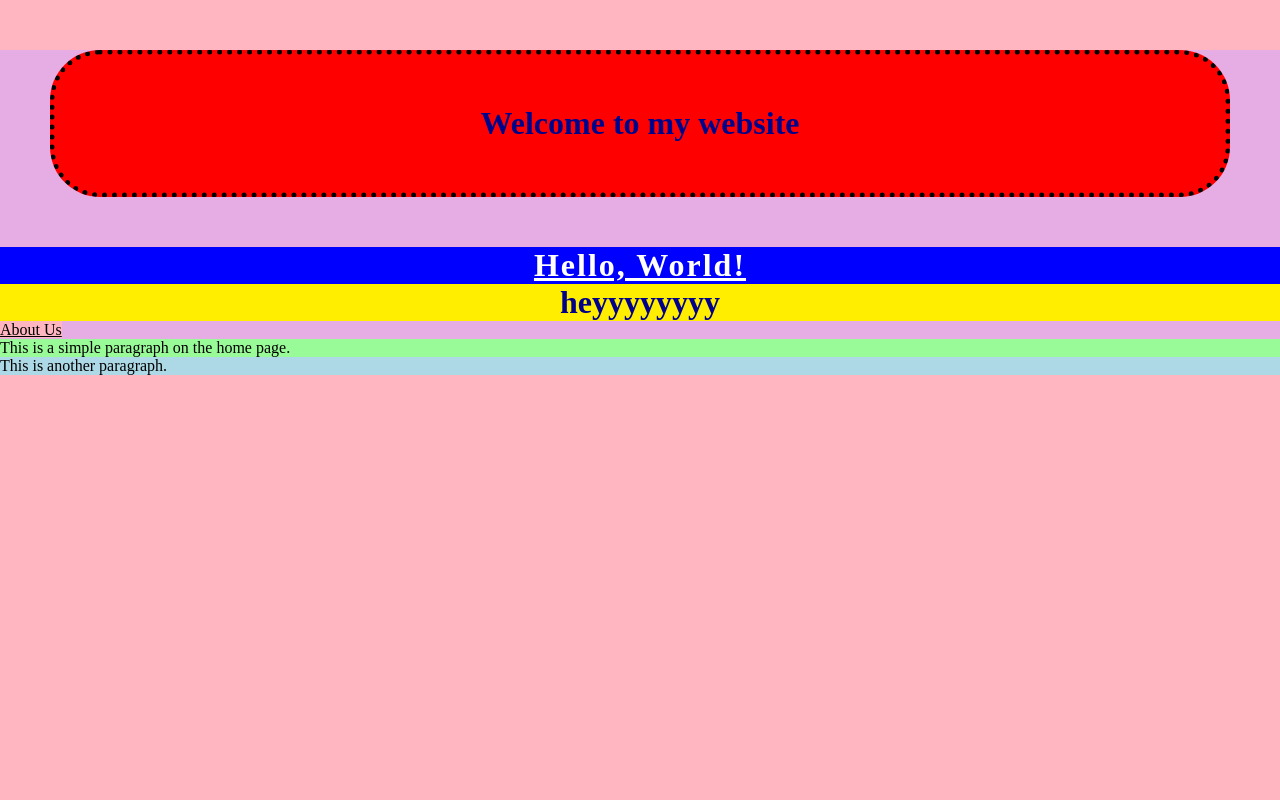
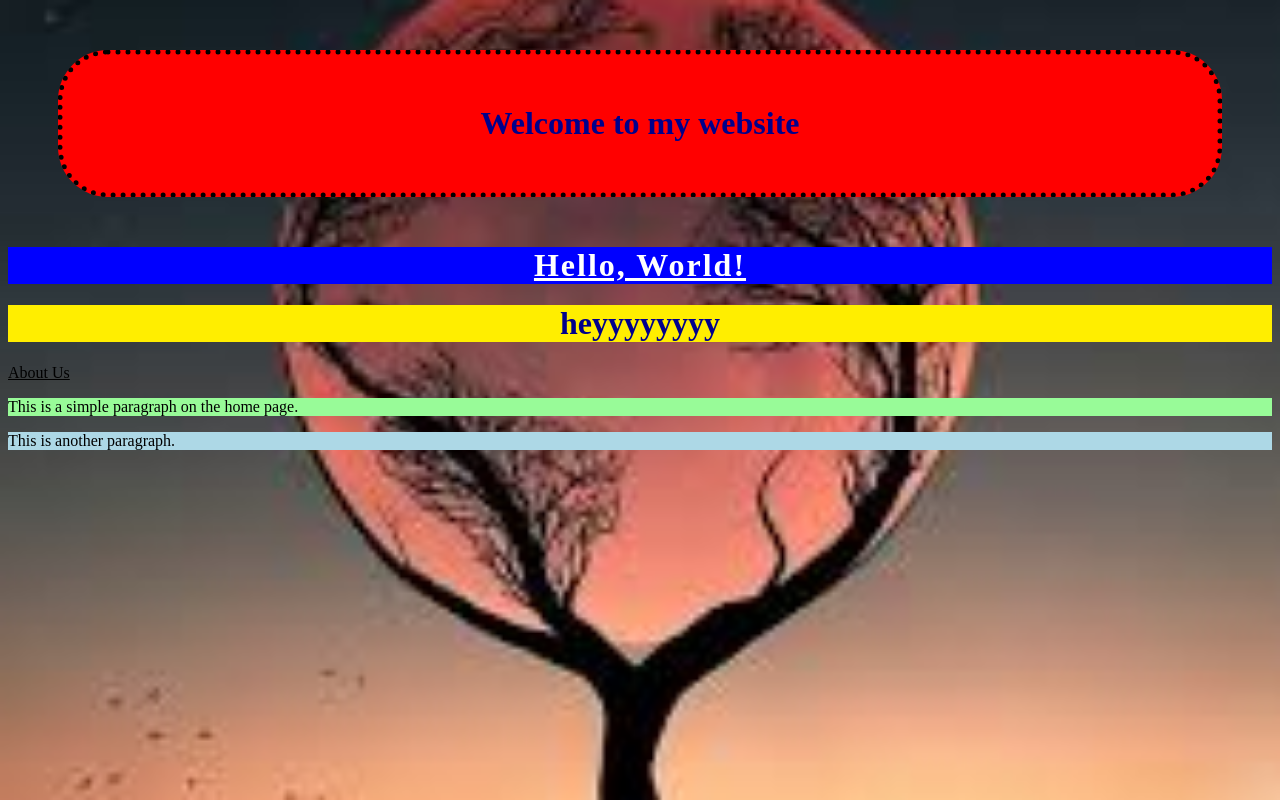
Before and after one commit to anu-git-lab/IT-Day-03, a plain HTML site: page index.html in a window 1280 px wide. Drawn offline with Linux system fonts and the light colour scheme.

Commit message:
add background image to body and update styles for consistency

```diff
--- a/css/style.css
+++ b/css/style.css
@@ -44,8 +44,16 @@
 #pg-1 {
     background-color: lightblue;
 }
-* {
+/* * {
     background-color: lightpink;
     margin: 0;
     padding: 0;
+} */
+
+body {
+    background-image: url('../img/nature.jpg');
+    background-size: cover;
+    background-repeat: no-repeat;
+    background-position: center;
+    background-attachment: fixed; */
 }
```
Also changed, not shown: img/nature.jpg (added).
